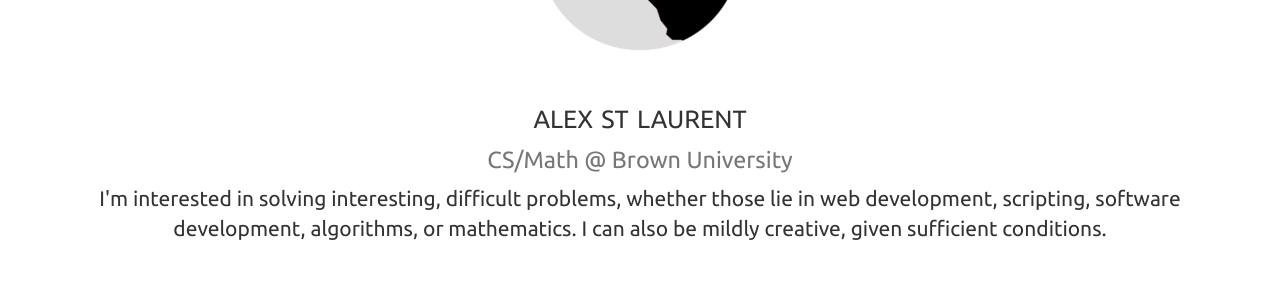
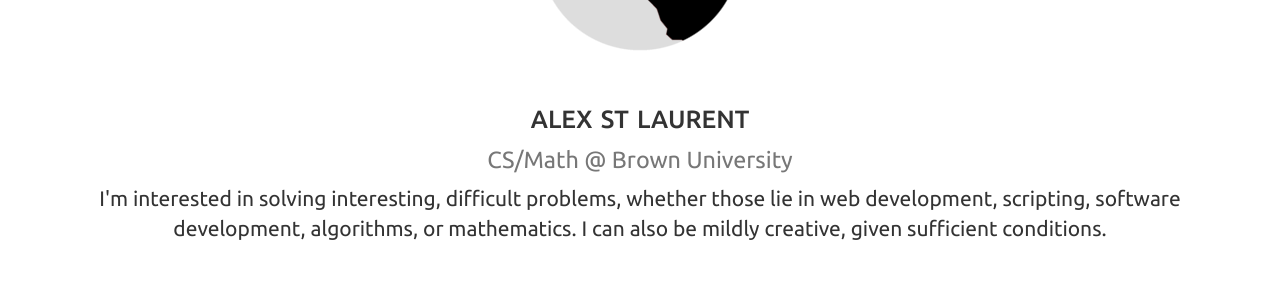
Before and after one commit to awstlaur/website, a Jekyll site: the page built from index.html, in a window 1280 px wide. Shown: the part 265-565 px from the top of the page. Built offline with Jekyll 4.4.1, drawn with Linux system fonts in a browser that asks for light colours; Markdown is read by kramdown in place of the engine named in the settings; the list of posts is cut into pages by our own code.

Commit message:
import font in scss file

```diff
--- a/_config.yml
+++ b/_config.yml
@@ -6,8 +6,6 @@
 description: "Alex's personal site"
 keywords: "Brown, Brown University, Math, Mathematics, Programming, Programmer, Software, Computer, Computers, Computer Science, Javascript, HTML, CSS, Bootstrap, Perl, Java, Python, Git"
 name_smallcaps: "<span style='font-variant:small-caps;'>alex st laurent</span>"
-
-font_cdn: "https://fonts.googleapis.com/css?family=Ubuntu"
 
 url: "localhost:4000"
 
--- a/_layouts/default.html
+++ b/_layouts/default.html
@@ -13,7 +13,6 @@
     <meta name="author" content="{{ site.author }}">
 
     <link href="{{ site.baseurl }}{{ site.font_awesome_css }}" rel="stylesheet" type="text/css">
-    <link href="{{ site.font_cdn }}" rel="stylesheet" type="text/css">
     <link href="{{ site.baseurl }}{{ site.style_css }}" rel="stylesheet" type="text/css">
 
     <script src="{{ site.jquery_js }}"></script>
--- a/css/style.scss
+++ b/css/style.scss
@@ -1,21 +1,14 @@
 ---
 ---
+@import url(http://fonts.googleapis.com/css?family=Ubuntu:400,500&subset=latin,latin-ext);
 
+// override bootstrap variables
+$font-family-sans-serif: "Ubuntu", sans-serif;
+
+// import bootstrap
 @import "bootstrap";
 
-@mixin font-stack {
-  font-family: Ubuntu;
-}
-
-h1, h2, h3, h4, h5, h6 {
-    @include font-stack;
-}
-p, div {
-    @include font-stack;
-}
-
-
-
+// custom things
 body {
   padding-top: 100px;
 }
```
Also changed, not shown: 6 other files.
